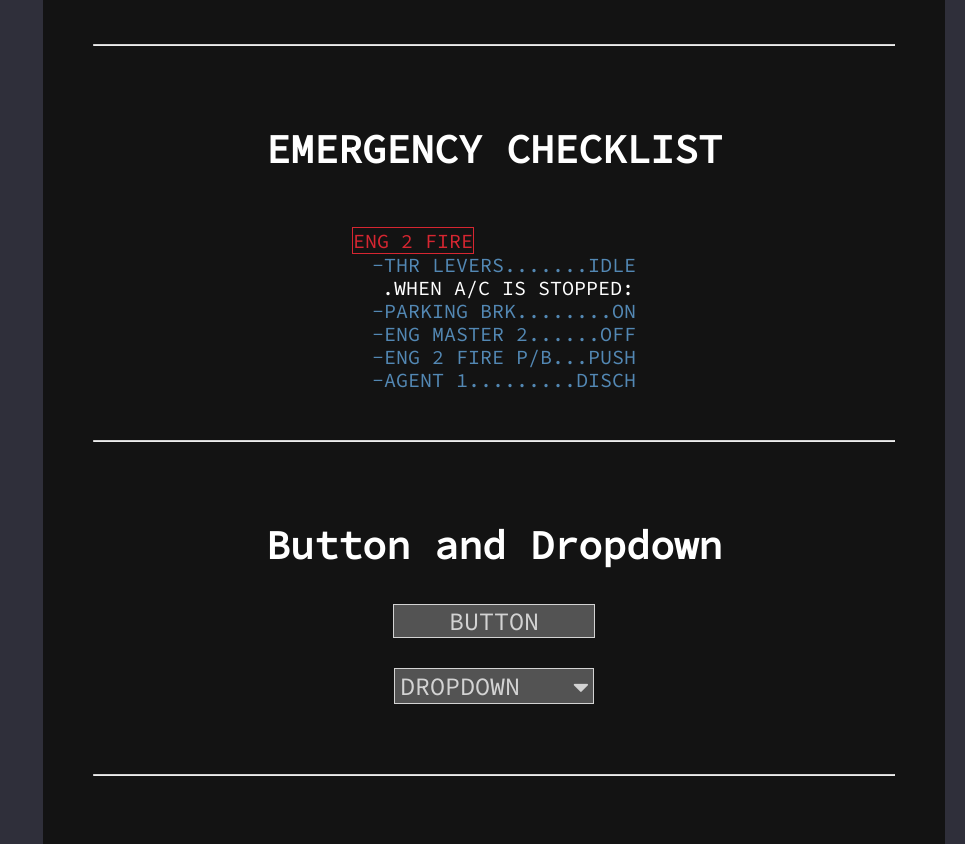
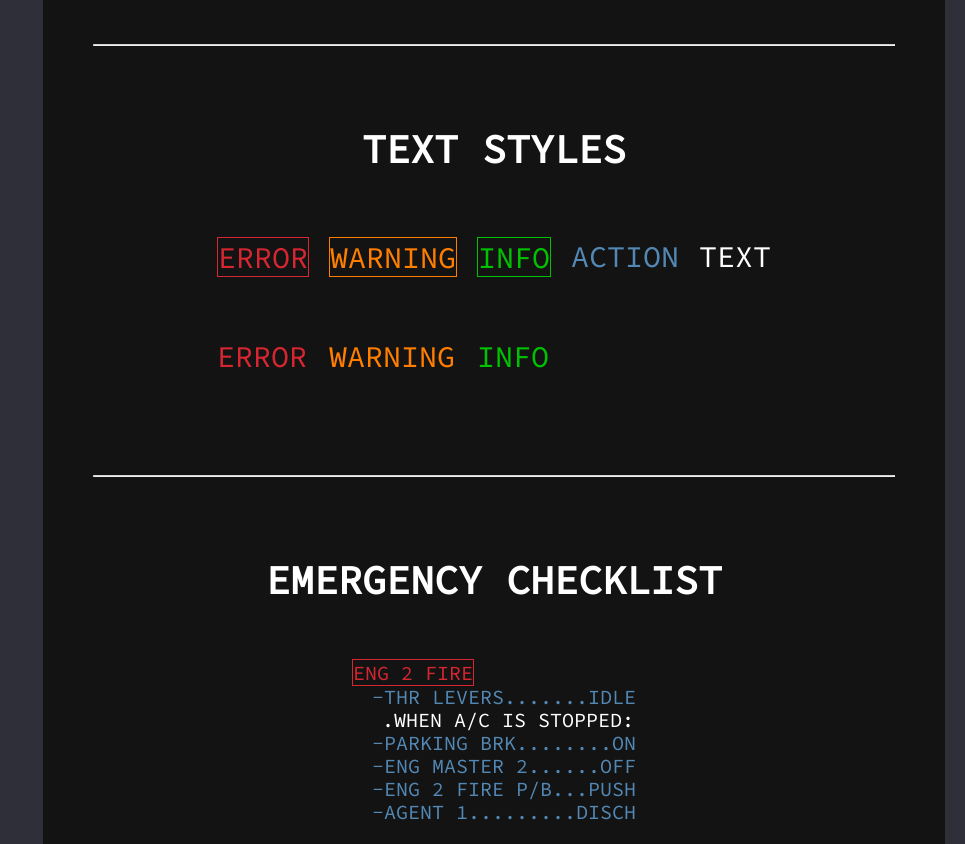
Before and after one commit to baranonen/ECAM.css, a plain HTML site: page index.html in a window 1280 px wide. Shown: the part 1460-2304 px from the top of the page, without its empty margins (315-1280 px from the left). Drawn offline with Linux system fonts and the light colour scheme.

Commit message:
Added text styles to website

```diff
--- a/index.html
+++ b/index.html
@@ -44,6 +44,34 @@
                 <label class="a350formlabel" for="no">No</label>
             </form>
         </div>
+
+        <hr class="ecamdivider">
+
+        <h2 class="text ecamheader">TEXT STYLES</h2>
+
+        <div class="textstyles">
+
+        <div class="doubleicons">
+        <p class="text alert red showcase">ERROR</p>
+        <p class="text red showcase">ERROR</p>
+        </div>
+
+        <div class="doubleicons">
+        <p class="text alert amber showcase">WARNING</p>
+        <p class="text amber showcase">WARNING</p>
+        </div>
+
+        <div class="doubleicons">
+        <p class="text alert green showcase">INFO</p>
+        <p class="text green showcase">INFO</p>
+        </div>
+
+        <p class="text action showcase">ACTION</p>
+
+        <p class="text showcase">TEXT</p>
+
+
+    </div>
 
         <hr class="ecamdivider">
 
--- a/website.css
+++ b/website.css
@@ -94,3 +94,13 @@ footer p {
     margin-left: 15px;
     margin-right: 15px;
 }
+
+.textstyles {
+    display: flex;
+    flex-direction: row;
+}
+
+.showcase {
+    margin-left: 10px;
+    margin-right: 10px;
+}
```
